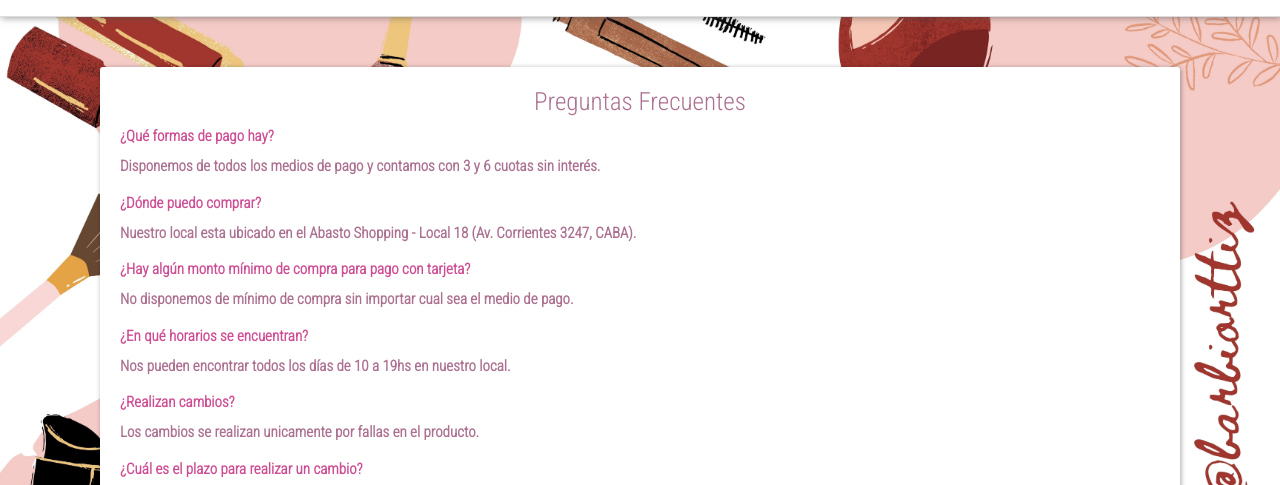
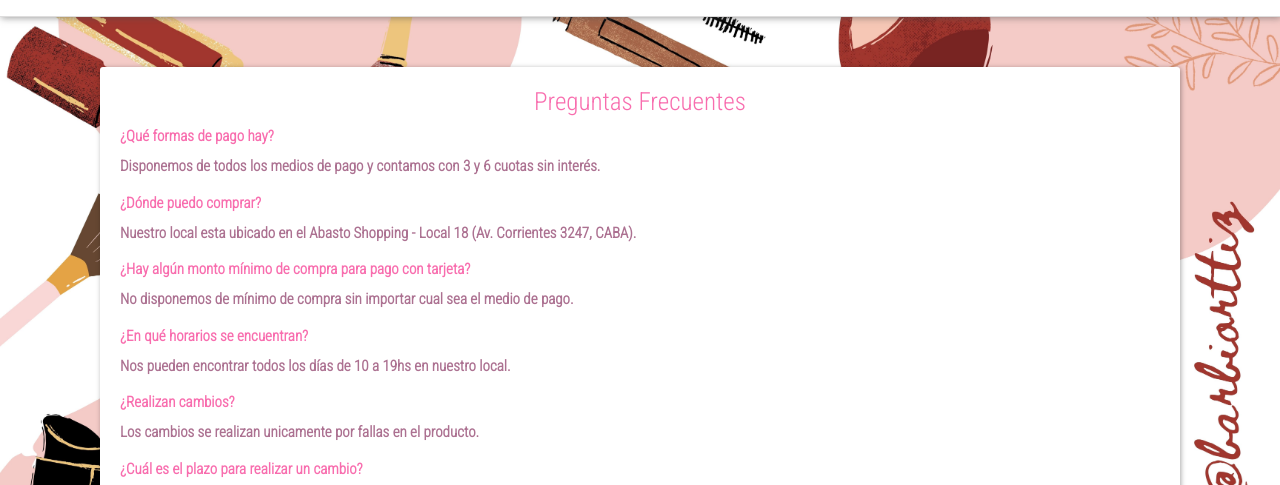
Before and after one commit to barsoll/beautyBarbie, a website: page paginas/preguntas_frecuentes.html in a window 1280 px wide. Shown: the part 223-708 px from the top of the page. Drawn offline with nearby package versions, Linux system fonts and the light colour scheme; files whose address does not match are found by name; a web font is replaced by a local one.

Commit message:
implemente seo

```diff
--- a/paginas/preguntas_frecuentes.html
+++ b/paginas/preguntas_frecuentes.html
@@ -2,6 +2,8 @@
 <html lang="en">
 <head>
     <meta charset="UTF-8">
+    <meta name="keywords" content="maquillaje, belleza, skinCare, nails, cosmetica">
+    <meta name="preguntasFrecuentes" content="Sección dedicada a responder dudas de nuestros clientes."/>
     <title>Beauty Barbie</title>
     <link rel="icon" type="image/x-icon" href="../imagenes/logo.png"/>
     <meta name="viewport" content="width=device-width, initial-scale=1.0">
--- a/scss/prueba.scss
+++ b/scss/prueba.scss
@@ -522,6 +522,7 @@ section.listaProductos {
     float: left;
     width: 100%;
     padding: 20px;
+    margin-bottom: 50px;
 }
 .preguntasFrecuentes{
     display: flex;
@@ -536,7 +537,7 @@ section.listaProductos {
 
         h2{
             font-family: $fuentePrincipal;
-            color: rgb(172, 113, 145);
+            color: rgba(247, 89, 163, 0.877);
             font-style: bold;
             margin-bottom: 10px;
             font-size: 25px;
@@ -547,7 +548,7 @@ section.listaProductos {
             h3{
                 font-family: $fuentePrincipal;
                 font-style: bold;
-                color: rgba(194, 38, 124, 0.815);
+                color: rgba(247, 89, 163, 0.877);
                 display: flex;
                 font-size: 15px;
                 font-weight: bold;
```
Also changed, not shown: index.html (+2 -0 lines), paginas/contacto.html (+2 -0 lines), paginas/nosotros.html (+2 -0 lines), paginas/productos.html (+2 -0 lines), css/demo.css.
